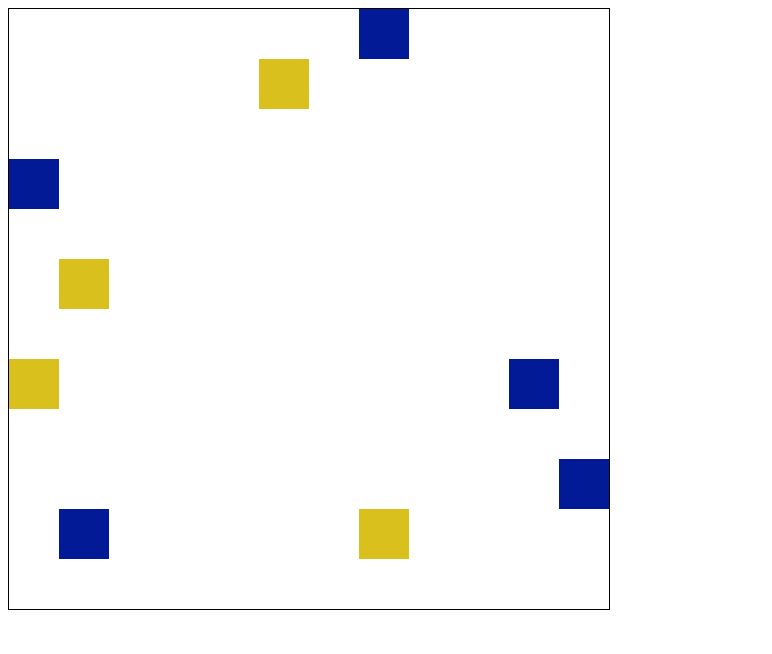
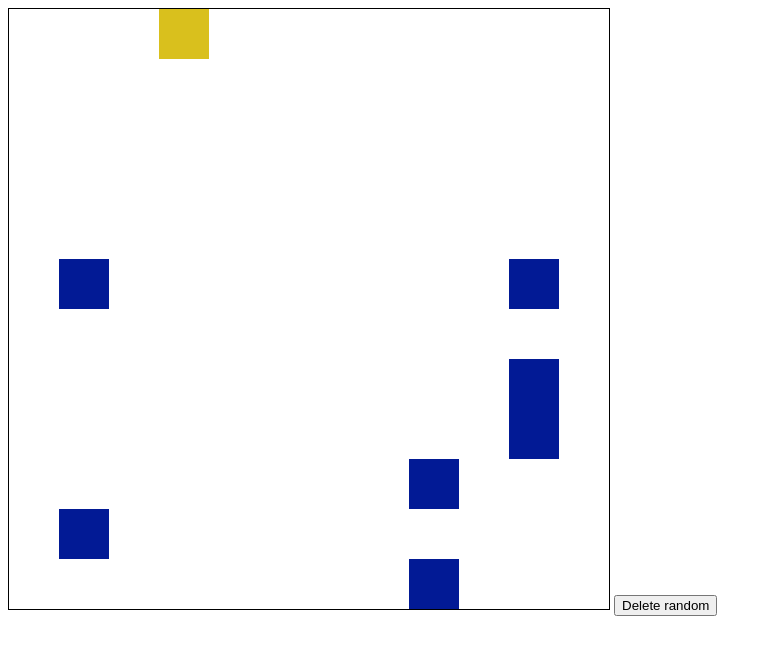
Before and after one commit to fredrb/canvas-grid-block, a plain HTML site: page index.html in a window 1280 px wide. Shown: the whole page, without its empty margins (0-772 px from the left). Drawn offline with Linux system fonts and the light colour scheme.

Commit message:
erase random cell

```diff
--- a/index.html
+++ b/index.html
@@ -5,6 +5,8 @@
 <canvas id="grid" width="600" height="600" style="border:1px solid #000000;">
   Your browser does not support the HTML5 canvas tag.
 </canvas>
+
+<button onclick="eraseRandomCell()">Delete random</button>
 
 <script src="js/grid/canvas.js"></script>
 <script src="js/grid/grid.js"></script>
@@ -24,6 +26,10 @@
 
     grid = new Grid(12, 12, 50, 50);
     grid.initAutoDraw(600, [YellowBlock, BlueBlock]);
+
+    function eraseRandomCell() {
+      grid.eraseRandomCell();
+    }
 </script>
 
 </div>
--- a/js/grid/grid.js
+++ b/js/grid/grid.js
@@ -94,6 +94,24 @@ Grid.prototype.onCanvasClick = function(event) {
 
 }
 
+Grid.prototype.eraseRandomCell = function () {
+  var randomCell = this._getRandomFilledCell();
+  this.eraseCellAt(randomCell.x, randomCell.y);
+};
+
+Grid.prototype.initAutoDraw = function (timer, contentList) {
+  var self = this;
+  setTimeout(function() {
+    if (self.unfilledCells.length > 0) {
+      var randomContent = contentList[Math.floor(Math.random()*contentList.length)];
+      var randomCell = self._getRandomUnfilledCell();
+      self.drawCellAt(randomCell.x, randomCell.y, randomContent);
+    }
+
+    self.initAutoDraw(timer, contentList);
+  }, timer);
+};
+
 function getMousePosition(canvas, event) {
   var rect = canvas.getBoundingClientRect();
   return {
@@ -101,16 +119,3 @@ function getMousePosition(canvas, event) {
     y: event.clientY - rect.top
   }
 };
-
-Grid.prototype.initAutoDraw = function (timer, contentList) {
-  var self = this;
-  if (this.unfilledCells.length > 0) {
-    var randomContent = contentList[Math.floor(Math.random()*contentList.length)];
-    var randomCell = this._getRandomUnfilledCell();
-    this.drawCellAt(randomCell.x, randomCell.y, randomContent);
-  }
-
-  setTimeout(function() {
-    self.initAutoDraw(timer, contentList);
-  }, timer);
-};
```
